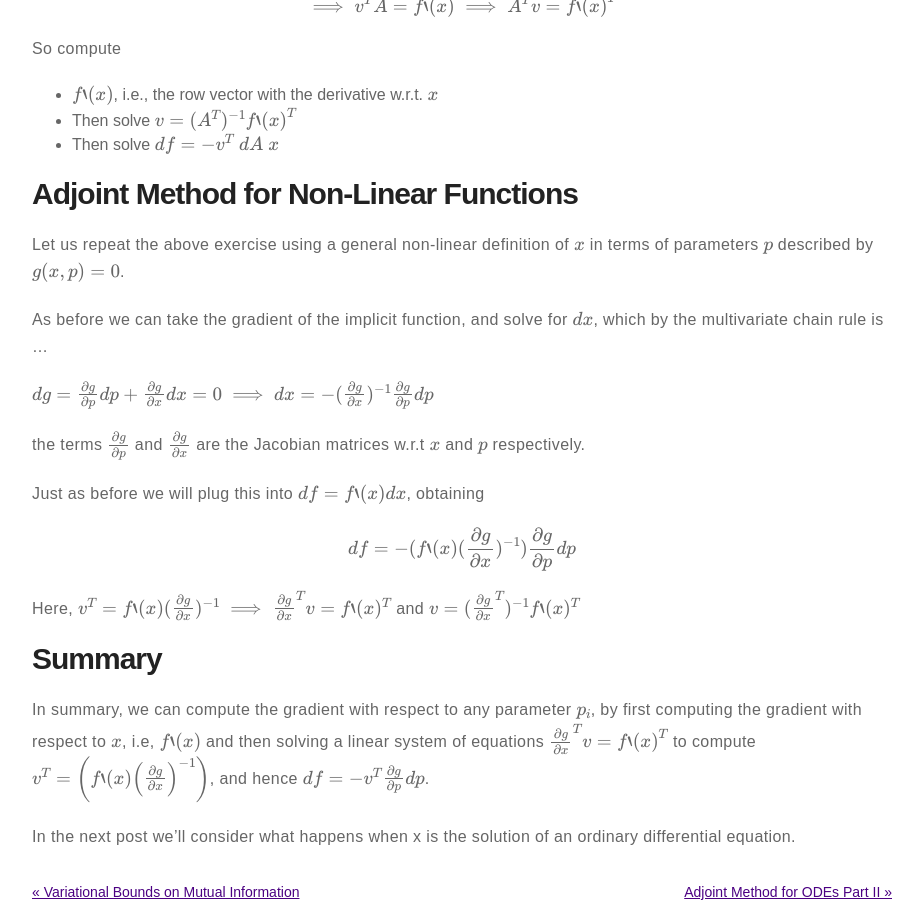
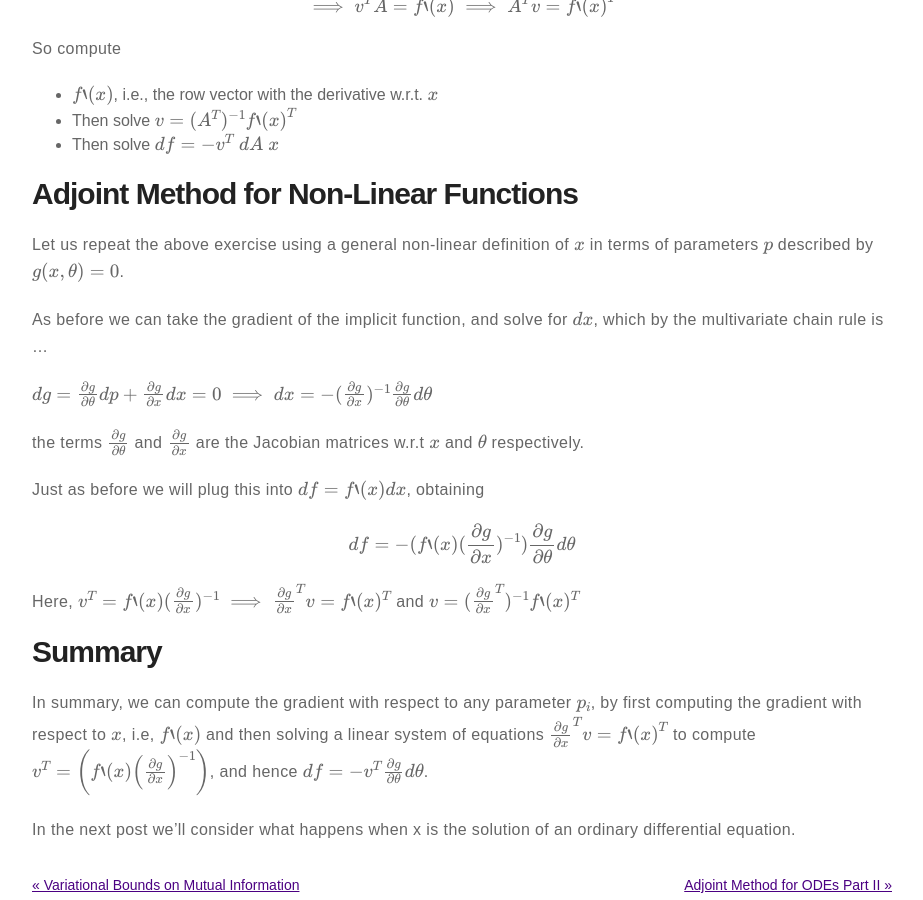
Before and after one commit to m-wiesner/m-wiesner.github.io, a Jekyll site: the page built from _posts/2025-04-29-Adjoint-Method-Part1.markdown, in a window 1280 px wide and 900 px high, scrolled down 2184 px. Shown: the whole window, without its empty margins (178-1101 px from the left). Built offline with Jekyll 4.4.1, drawn with Linux system fonts in a browser that asks for light colours; formulas are drawn with MathJax 3.

Commit message:
Update 2025-04-29-Adjoint-Method-Part1.markdown

```diff
--- a/_posts/2025-04-29-Adjoint-Method-Part1.markdown
+++ b/_posts/2025-04-29-Adjoint-Method-Part1.markdown
@@ -94,22 +94,22 @@ So compute
 
 # Adjoint Method for Non-Linear Functions
 
-Let us repeat the above exercise using a general non-linear definition of $$x$$ in terms of parameters $$p$$ described by $$g(x, p) = 0$$.
+Let us repeat the above exercise using a general non-linear definition of $$x$$ in terms of parameters $$p$$ described by $$g(x, \theta) = 0$$.
 
 As before we can take the gradient of the implicit function, and solve for $$dx$$, which by the multivariate chain rule is ...
 
-$$dg = \frac{\partial g}{\partial p} dp + \frac{\partial g}{\partial x} dx = 0$$
-$$ \implies dx = -(\frac{\partial g}{\partial x})^{-1} \frac{\partial g}{\partial p} dp$$
+$$dg = \frac{\partial g}{\partial \theta} dp + \frac{\partial g}{\partial x} dx = 0$$
+$$ \implies dx = -(\frac{\partial g}{\partial x})^{-1} \frac{\partial g}{\partial \theta} d\theta$$
 
-the terms $$\frac{\partial g}{\partial p}$$ and $$\frac{\partial g}{\partial x}$$ are the Jacobian matrices w.r.t $$x$$ and $$p$$ respectively.
+the terms $$\frac{\partial g}{\partial \theta}$$ and $$\frac{\partial g}{\partial x}$$ are the Jacobian matrices w.r.t $$x$$ and $$\theta$$ respectively.
 
 Just as before we will plug this into $$df = f`\left(x\right) dx$$, obtaining
 
-$$df = -(f`(x) (\frac{\partial g}{\partial x})^{-1}) \frac{\partial g}{\partial p} dp$$
+$$df = -(f`(x) (\frac{\partial g}{\partial x})^{-1}) \frac{\partial g}{\partial \theta} d\theta$$
 
 Here, $$v^T = f`(x) (\frac{\partial g}{\partial x})^{-1} \implies \frac{\partial g}{\partial x}^T v = f`(x)^T$$ and $$v = (\frac{\partial g}{\partial x}^T)^{-1} f`(x)^T$$
 
 # Summary
-In summary, we can compute the gradient with respect to any parameter $$p_i$$, by first computing the gradient with respect to $$x$$, i.e, $$f`\left(x\right)$$ and then solving a linear system of equations $$\frac{\partial g}{\partial x}^T v = f`\left(x\right)^T$$ to compute $$v^T = \left(f`\left(x\right) \left(\frac{\partial g}{\partial x}\right)^{-1}\right)$$, and hence $$df = -v^T \frac{\partial g}{\partial p} dp$$.
+In summary, we can compute the gradient with respect to any parameter $$p_i$$, by first computing the gradient with respect to $$x$$, i.e, $$f`\left(x\right)$$ and then solving a linear system of equations $$\frac{\partial g}{\partial x}^T v = f`\left(x\right)^T$$ to compute $$v^T = \left(f`\left(x\right) \left(\frac{\partial g}{\partial x}\right)^{-1}\right)$$, and hence $$df = -v^T \frac{\partial g}{\partial \theta} d\theta$$.
 
 In the next post we'll consider what happens when x is the solution of an ordinary differential equation.
```
